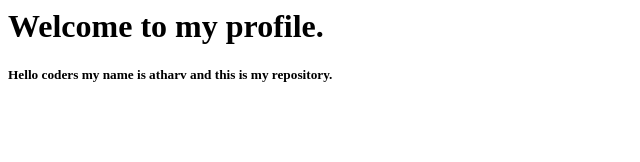
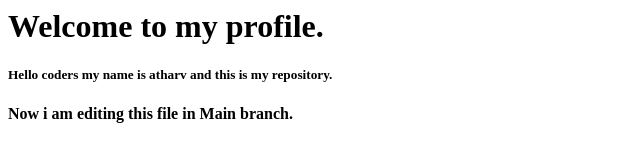
Before and after one commit to Atharv1104/Testrepo, a plain HTML site: page index.html in a window 1280 px wide. Shown: the whole page, without its empty margins (0-640 px from the left). Drawn offline with Linux system fonts and the light colour scheme.

Commit message:
Updated main branch index.html
Added text in main branch index file

```diff
--- a/index.html
+++ b/index.html
@@ -3,6 +3,7 @@
     <p>
     <h1> Welcome to my profile. </h1>
       <h5>Hello coders my name is atharv and this is my repository. </h2>
+      <h4>Now i am editing this file in Main branch.</h4>
     </p>
   </body>
 </html>
```
